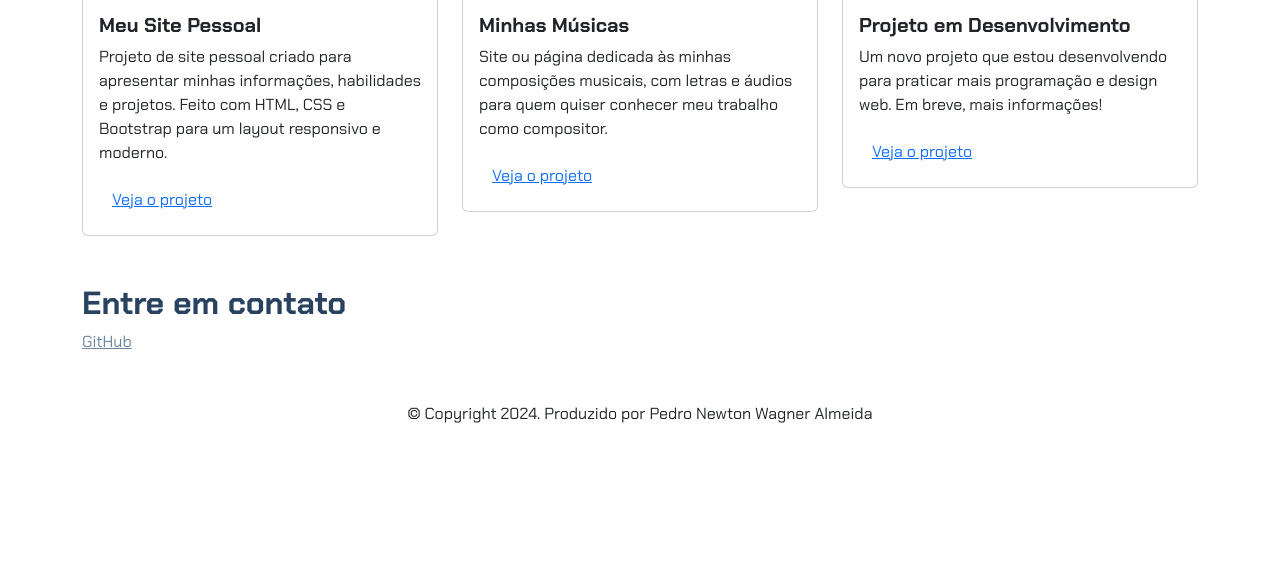
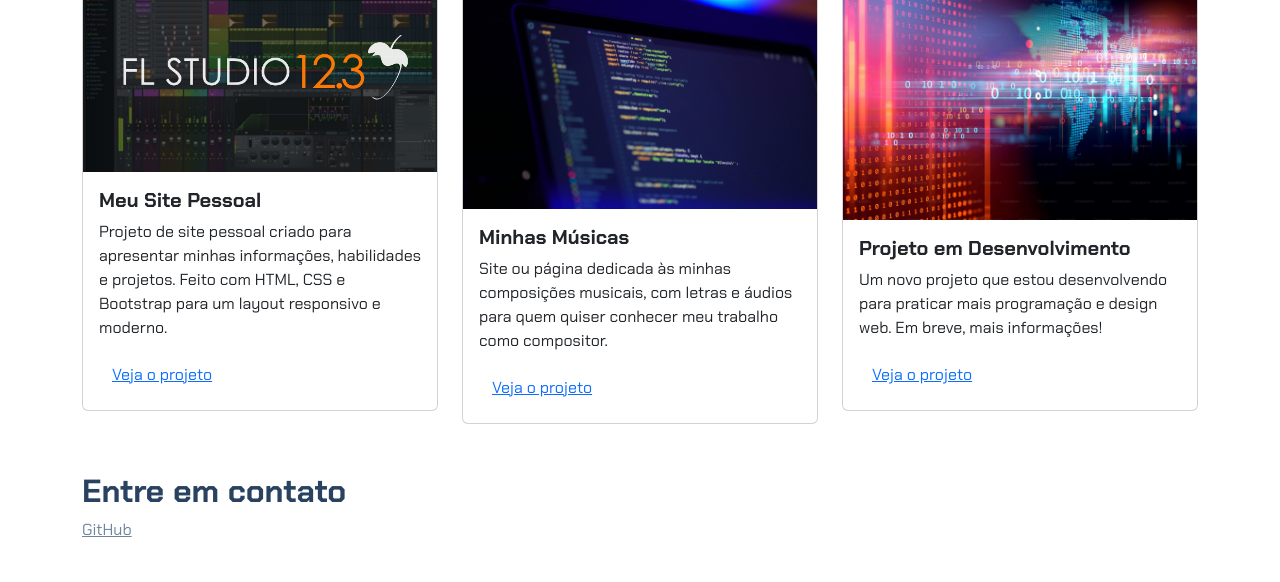
Before and after one commit to pnewtn/PORTIFOLIO, a plain HTML site: page index.html in a window 1280 px wide. Shown: the part 518-1100 px from the top of the page. Before the commit the page ends 1040 px from the top, so only its background shows below. Drawn offline with nearby package versions, Linux system fonts and the light colour scheme.

Commit message:
Update index.html

```diff
--- a/index.html
+++ b/index.html
@@ -31,7 +31,7 @@
             <!-- Projeto 1 -->
             <div class="col-md-4">
                 <div class="card">
-                    <img src="img/projeto-1.png" class="card-img-top" alt="Imagem de um site criado">
+                    <img src="projeto-1.png" class="card-img-top" alt="Imagem de um site criado">
                     <div class="card-body">
                         <h5 class="card-title">Meu Site Pessoal</h5>
                         <p class="card-text">Projeto de site pessoal criado para apresentar minhas informações, habilidades e projetos. Feito com HTML, CSS e Bootstrap para um layout responsivo e moderno.</p>
@@ -43,7 +43,7 @@
             <!-- Projeto 2 -->
             <div class="col-md-4">
                 <div class="card">
-                    <img src="img/projeto-2.png" class="card-img-top" alt="Imagem de uma página de música">
+                    <img src="projeto-2.png" class="card-img-top" alt="Imagem de uma página de música">
                     <div class="card-body">
                         <h5 class="card-title">Minhas Músicas</h5>
                         <p class="card-text">Site ou página dedicada às minhas composições musicais, com letras e áudios para quem quiser conhecer meu trabalho como compositor.</p>
@@ -55,7 +55,7 @@
             <!-- Projeto 3 -->
             <div class="col-md-4">
                 <div class="card">
-                    <img src="img/projeto-3.png" class="card-img-top" alt="Imagem de outro site ou app">
+                    <img src="projeto-3.png" class="card-img-top" alt="Imagem de outro site ou app">
                     <div class="card-body">
                         <h5 class="card-title">Projeto em Desenvolvimento</h5>
                         <p class="card-text">Um novo projeto que estou desenvolvendo para praticar mais programação e design web. Em breve, mais informações!</p>
```
